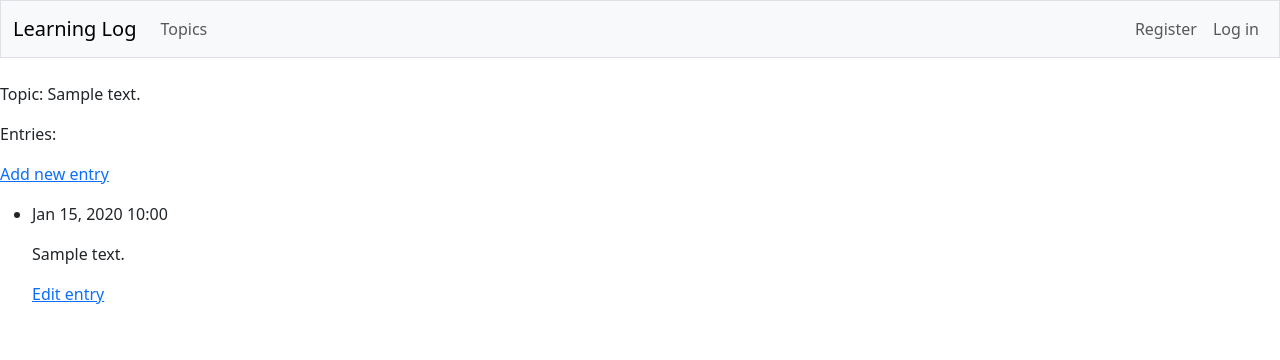
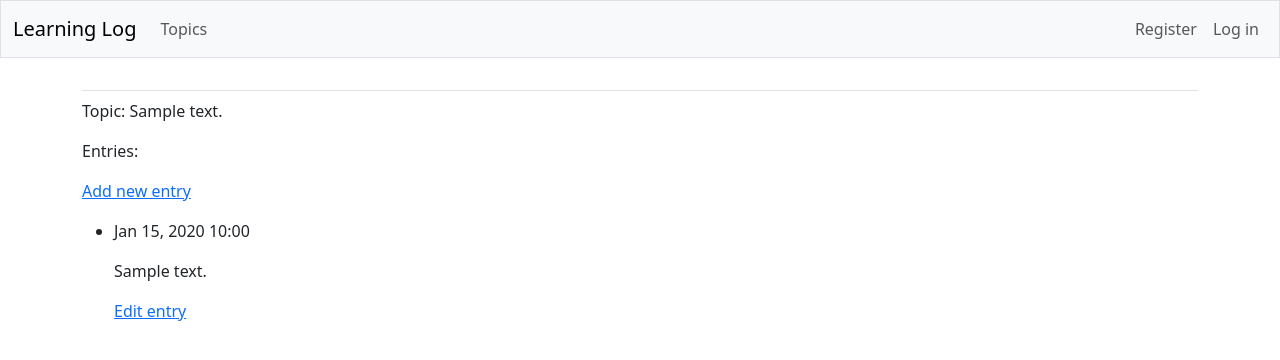
Before and after one commit to bowerjohnd/Python-Crash-Course, a Django app: template Projects/WebApplications/learning_log/learning_logs/templates/learning_logs/topic.html in a window 1280 px wide. Shown: the top 360 px of the page. Run offline with Django 3.2, Linux system fonts and the light colour scheme; the template is opened without the code that fills it: most values are stand-ins (such as "Sample title", 1, 10 or a date in 2020); some libraries are stand-ins or nearby versions.

Commit message:
refactor: added page_header block and content block to added main container in body

```diff
--- a/Projects/WebApplications/learning_log/learning_logs/templates/learning_logs/base.html
+++ b/Projects/WebApplications/learning_log/learning_logs/templates/learning_logs/base.html
@@ -61,9 +61,15 @@
         </div> <!-- Closes navbar's container -->
     </nav> <!-- End of navbar -->
 
+    <main class="container">
+        <div class="pb-2 mb-2 border-bottom">
+            {% block page_header %}{% endblock page_header %}
+        </div>
+        <div>
+            {% block content %}{% endblock content %}
+        </div>
+    </main>
 
-
-{% block content %}{% endblock content %}
 
 </body>
 </html>
```
